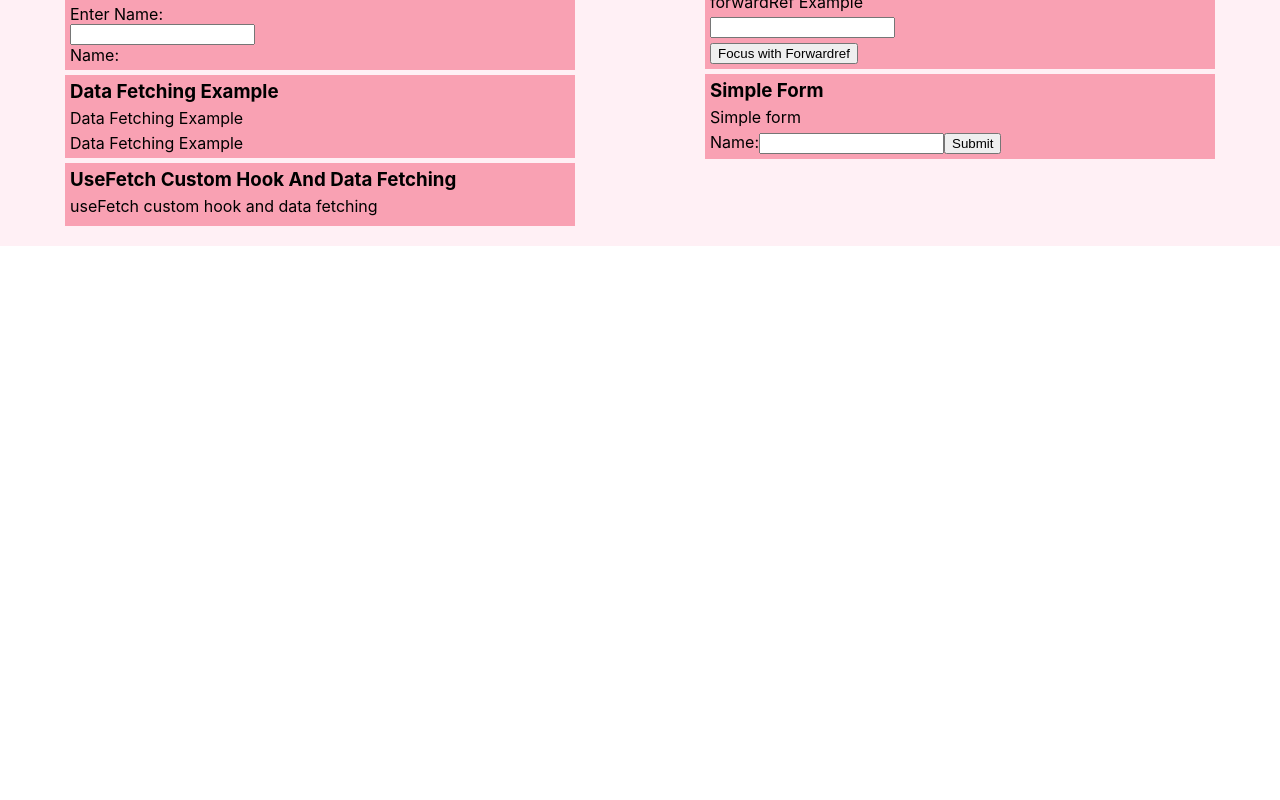
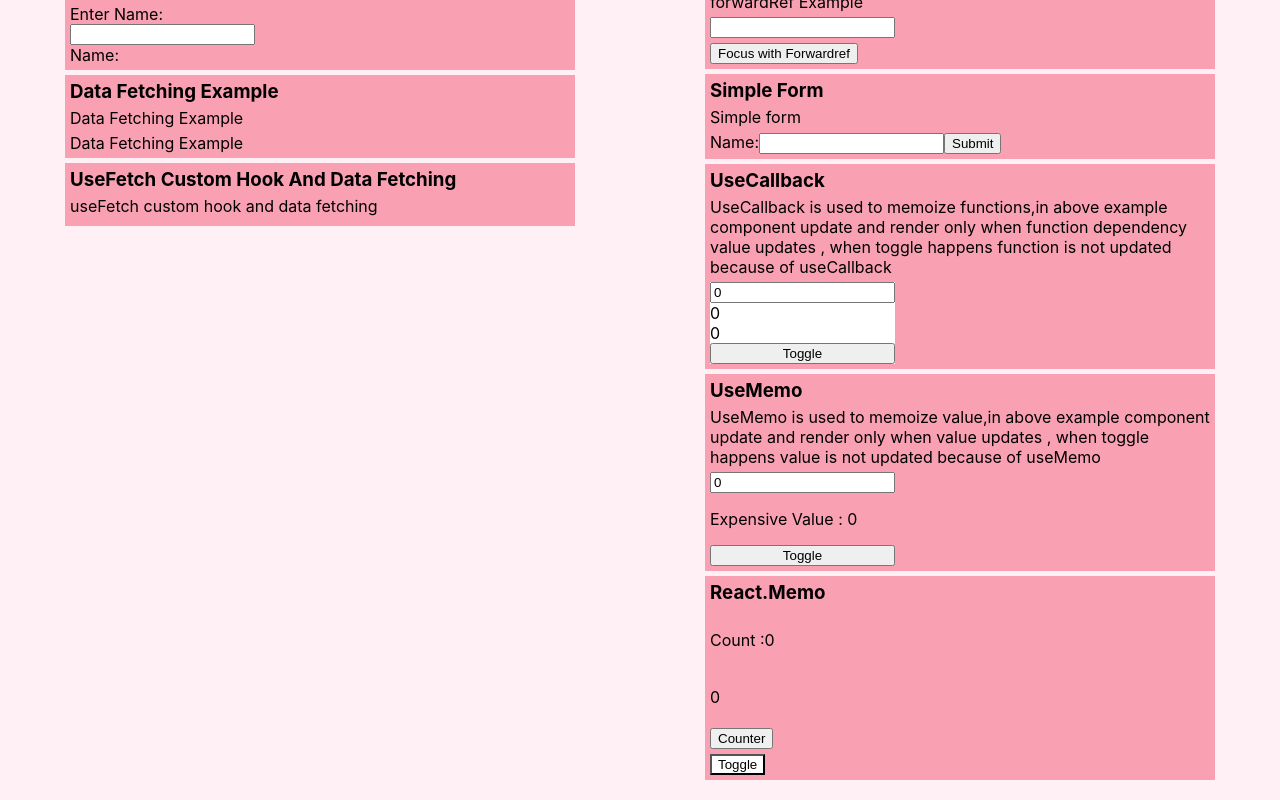
Before and after one commit to kodidela-mamta/ReactJS, a React (Create React App) app in the folder react-learning/: page /functionalComponent in a window 1280 px wide. Shown: the part 503-1303 px from the top of the page. Before the commit the page ends 800 px from the top, so only its background shows below. Built offline with nearby package versions, Linux system fonts and the light colour scheme; no server answers.

Commit message:
UseMemo and UseCallback code

```diff
--- a/react-learning/src/App.js
+++ b/react-learning/src/App.js
@@ -1,9 +1,7 @@
 
 import { BrowserRouter, Routes, Route, useNavigate } from 'react-router-dom';
-import MyProvider from "./CustomComponents/MyProvider";
 import ClassBasedExample from "./Practice/ClassBasedExample";
 import FunctionalBasedExample from "./Practice/FunctionalBasedExample";
-import PropDrilling from "./Practice/PropDrilling";
 import User from './Practice/User';
 import './App.css'
 
--- /dev/null
+++ b/react-learning/src/Practice/ChildUseCallback.js
@@ -0,0 +1,16 @@
+import React, { useEffect, useState } from "react";
+
+const ChildCallback = ({ calculateNumber }) => {
+    const [row, setRow] = useState([])
+
+    useEffect(() => {
+        console.log('child called in usecallback');
+        setRow(calculateNumber)
+    }, [calculateNumber])
+    return (
+        <>
+            {row.map(obj => (<span>{obj}</span>))}
+        </>
+    )
+}
+export default ChildCallback;
--- a/react-learning/src/Practice/FunctionalBasedExample.js
+++ b/react-learning/src/Practice/FunctionalBasedExample.js
@@ -3,14 +3,16 @@ import { useNavigate } from 'react-router-dom';
 import Counter from "./Counter";
 import FormsHandling from "./FormsHandling";
 import DataFetching from "./DataFetching";
-// import ContextApi from "./ContextApi";
 import FocusInput from "./FocusInput";
 import CounterRef from "./CounterRef";
-import MyInput from "./Forwardref";
+import MyInput from "./ForwardRef";
 import Form from "./Form";
 import useFetch from "../CustomHooks/useFetch";
 import "../../src/styles.css";
 import ComponentRender from "../CustomComponents/ComponentRender";
+import UseCallback from "./UseCallback";
+import UseMemo from "./UseMemo";
+import MemoComponent from "./MemoComponent";
 
 function PropsExample(props) {
   return (
@@ -29,18 +31,18 @@ function ArrayRendering(props) {
     </div>
   );
 }
-function DataFetchRender(props){
-  return(
+function DataFetchRender(props) {
+  return (
     <div style={{ display: 'flex' }}>{props.data && props.data.map((obj) => <p>{obj.id}{',  '}</p>)}</div>
   )
 }
-function FunctionalBasedExample() {
+function FunctionalBasedExample({ expensiveCalculation }) {
   let array = [1, 2, 3, 4, 5];
   const [count, setCounter] = useState(0);
   const [incrementCount, setIncrementCount] = useState(0);
   const [name, setName] = useState("");
   // const [value, setValue] = useState("Hello World");
-  useEffect(() => { }, []); // if dependency array is empty, the useEffect run only once on render ,similar as componentmount()
+  useEffect(() => { }, []); // if dependency array is empty, the useEffect run only once on render ,similar as componentMount()
   useEffect(() => { }, [name]); // if dependency array is not empty, then useEffect runs whenever dependency updates , similar like componentDidUpdate()
   useEffect(() => {
     return () => { }; // this is like component unmount in class based component, similar like componentUnmount()
@@ -50,7 +52,10 @@ function FunctionalBasedExample() {
   const { data, loading } = useFetch(
     "https://jsonplaceholder.typicode.com/users"
   );
-  console.log(data, loading, "mamta");
+  const navigate = useNavigate();
+  function handleRedirect() {
+    navigate(`/classComponent`)
+  }
   const incrementCountUsingRef = () => {
     console.log(counterRef.current);
     setIncrementCount((counterRef.current = counterRef.current + 1));
@@ -65,10 +70,8 @@ function FunctionalBasedExample() {
   const handleForwardRef = () => {
     inputForwardRef.current.focus();
   };
-  const navigate = useNavigate();
-  function handleRedirect() {
-    navigate(`/classComponent`)
-  }
+
+
   return (
     <>
       <h3>Functional Based Examples</h3>
@@ -76,30 +79,30 @@ function FunctionalBasedExample() {
       {/* <Navigation /> */}
       <div className="mainContainer">
         <div className="subContainer">
-          <ComponentRender title='Props' description='default props are used for default value for null name , here name props did not have value so default used' componentRender={<PropsExample name="mamta" />} />
-          <ComponentRender title='Counter' componentRender={<Counter count={count} incrementCount={handleClick} />}/>
+          <ComponentRender title='Props' description='default props are used for default value for null name , here name props did not have value so default used' componentRender={<PropsExample name="Props" />} />
+          <ComponentRender title='Counter' componentRender={<Counter count={count} incrementCount={handleClick} />} />
           <ComponentRender title='render list if items' description='render list if items' componentRender={<ArrayRendering array={array} />} />
           <ComponentRender title='handle input example component' description='handle input example component' componentRender={
             <FormsHandling
-            name={name}
-            handleChange={(e) => handleInput(e.target.value)}
-          />} />
+              name={name}
+              handleChange={(e) => handleInput(e.target.value)}
+            />} />
           <ComponentRender title='Data Fetching Example' description='Data Fetching Example' componentRender={<DataFetching />} />
           <ComponentRender title='useFetch custom hook and data fetching' description='useFetch custom hook and data fetching' componentRender=
-{<DataFetchRender />} />
+            {<DataFetchRender />} />
         </div>
-
         <div className="subContainer">
-          <ComponentRender title='useref example' description='useref example' componentRender={<FocusInput />} />
-          {/* <PropDrilling  /> */}
-          {/* context api example  */}
-          {/* <ContextApi /> */}
+          <ComponentRender title='useRef example' description='useRef example' componentRender={<FocusInput />} />
           <ComponentRender title='count increment using useRef' description='count increment using useRef' componentRender={<CounterRef
             counterRef={incrementCount}
             incrementCountUsingRef={incrementCountUsingRef}
           />} />
           <ComponentRender title='count increment using forwardRef' description='count increment using forwardRef' componentRender={<MyInput ref={inputForwardRef} handleForwardRef={handleForwardRef} />} />
           <ComponentRender title='simple form' description='Simple form' componentRender={<Form />} />
+          <ComponentRender title='UseCallback' description='UseCallback is used to memoize functions,in above example component update and render only when function dependency value updates , when toggle happens function is not updated because of useCallback' componentRender={<UseCallback />} />
+          <ComponentRender title='UseMemo' description='UseMemo is used to memoize value,in above example component update and render only when value updates , when toggle happens value is not updated because of useMemo' componentRender={<UseMemo />} />
+          <ComponentRender title='React.Memo' description=' ' componentRender={<MemoComponent />} />
+
         </div>
       </div>
     </>
--- /dev/null
+++ b/react-learning/src/Practice/MemoChild.js
@@ -0,0 +1,8 @@
+import React from "react";
+
+function MemoChild({ value }) {
+    // this React.memo means only when props : value changes this component renders, else not
+    console.log("child in memo");
+    return <p>{value}</p>;
+}
+export default React.memo(MemoChild);
--- /dev/null
+++ b/react-learning/src/Practice/MemoComponent.js
@@ -0,0 +1,21 @@
+import React, { useState } from "react";
+import MemoChild from "./MemoChild";
+
+const MemoComponent = () => {
+    const [count, setCount] = useState(0);
+    const [dark, setDark] = useState(false);
+    const style = {
+        color: dark ? 'white' : 'black',
+        backgroundColor: dark ? 'black' : 'white'
+    }
+    return (
+        <>
+            <p>Count :{count}</p>
+            <MemoChild value={count} />
+            <button onClick={() => setCount(count + 1)}>Counter</button>
+            <button style={style} onClick={() => setDark(!dark)}>Toggle</button>
+
+        </>
+    )
+}
+export default MemoComponent;
--- a/react-learning/src/Practice/PropDrilling.js
+++ /dev/null
@@ -1,16 +0,0 @@
-import React from "react";
-
-function CompA() {
-  return <CompB title="Prop Drilling" />;
-}
-function CompB(title) {
-  console.log(title);
-  return <CompC title={title} />;
-}
-function CompC(title) {
-  return <PropDrilling title={title} />;
-}
-function PropDrilling(title) {
-  return <h1>{title}</h1>;
-}
-export default PropDrilling;
--- /dev/null
+++ b/react-learning/src/Practice/UseCallback.js
@@ -0,0 +1,30 @@
+import React, { useState, useCallback } from "react";
+import ChildCallback from "./ChildUseCallback";
+
+const UseCallback = () => {
+    const [count, setCount] = useState(0);
+    const [dark, setDark] = useState(false);
+    const style = {
+        display: 'flex',
+        flexDirection: 'column',
+        backgroundColor: dark ? "black" : "white",
+        color: dark ? "white" : "black",
+    };
+
+    // useCallback(() => {
+    //     return calculateNumber(count)
+    // }, [calculateNumber])
+
+    const calculateNumber = useCallback(() => {
+        return [count * 1, count * 2];
+    }, [count]);
+
+    return (
+        <div style={style}>
+            <input type="number" value={count} onChange={() => setCount(count + 1)} />
+            <ChildCallback calculateNumber={calculateNumber} />
+            <button onClick={() => setDark(!dark)}>Toggle</button>
+        </div>
+    );
+};
+export default UseCallback;
--- /dev/null
+++ b/react-learning/src/Practice/UseMemo.js
@@ -0,0 +1,30 @@
+import React, { useState, useMemo } from "react";
+
+const UseMemo = () => {
+    const [count, setCount] = useState(0);
+    const [dark, setDark] = useState(false);
+    const style = {
+        display: 'flex',
+        flexDirection: 'column',
+        backGroundColor: dark ? "black" : "white",
+        color: dark ? "white" : "black",
+    };
+
+    const expensiveValue = useMemo(() => {
+        return expensiveCalculation(count);
+    }, [count]);
+
+    function expensiveCalculation(value) {
+        console.log("Use Memo");
+        for (let i = 0; i > 1000; i++) { }
+        return value;
+    }
+    return (
+        <div style={style}>
+            <input type="number" value={count} onChange={() => setCount(count + 1)} />
+            <p>Expensive Value : {expensiveValue}</p>
+            <button onClick={() => setDark(!dark)}>Toggle</button>
+        </div>
+    );
+};
+export default UseMemo;
```
Also changed, not shown: react-learning/src/Practice/ContextApi.js (deleted, +0 -12 lines).
